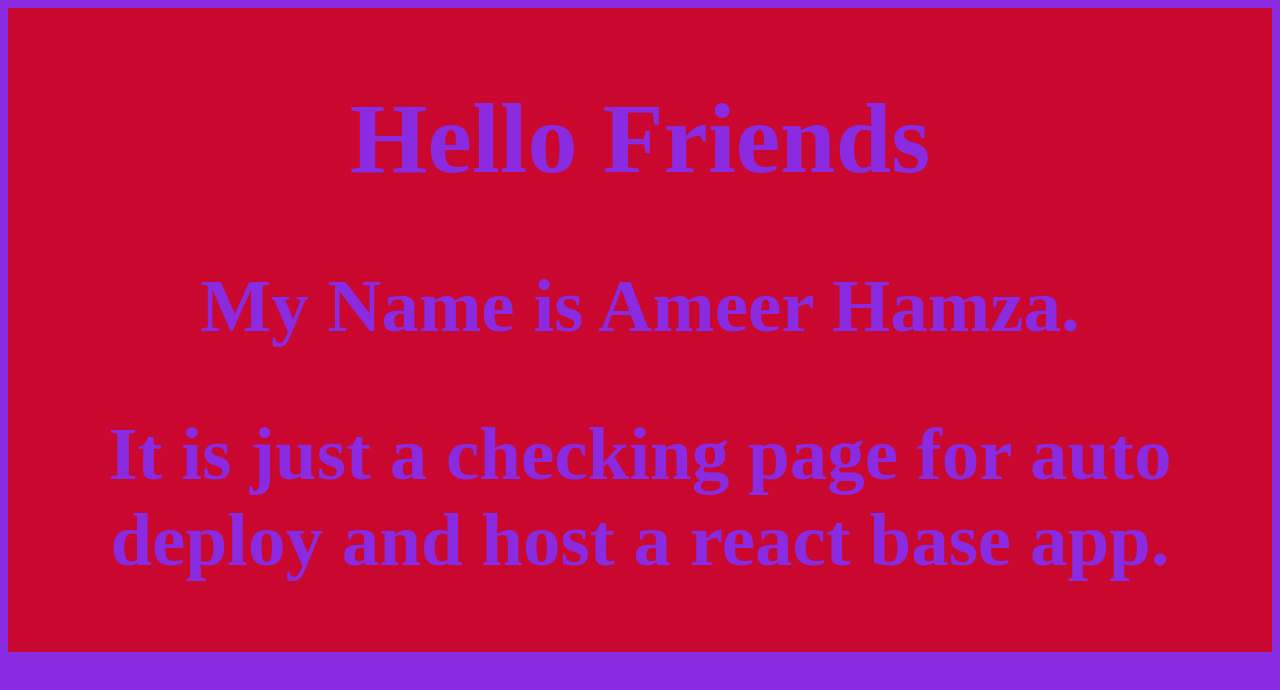
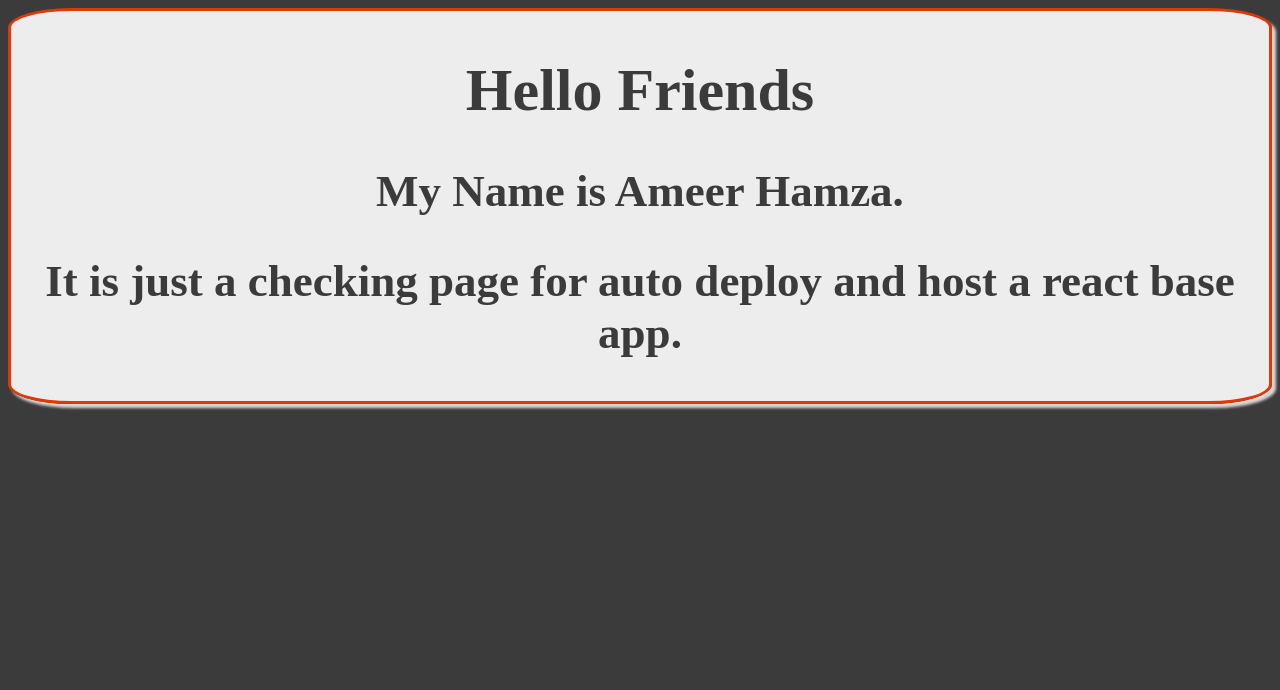
Before and after one commit to Malik-Ameer-Hamza/bootcamp2020, a React (Create React App) app: page / in a window 1280 px wide. Shown: the top 690 px of the page. Built offline with nearby package versions, Linux system fonts and the light colour scheme.

Commit message:
style to div

```diff
--- a/src/index.css
+++ b/src/index.css
@@ -1,13 +1,16 @@
 body{
-    background-color: #8a2be2;
+    background-color: rgb(59, 59, 59);
     text-align: center;
 
-    font-size: 50px;
+    font-size: 30px;
 
 }
 .App{
-    background-color: #ca072e;
-    color:#8a2be2;
+    background-color: rgba(245, 244, 244, 0.966);
+    color:rgb(59, 59, 59);
     text-align: center;
-    padding: 6px;
+    padding: 5px;
+    box-shadow: 4px 4px 3px rgba(255, 249, 249, 0.829);
+    border: 3px solid rgb(226, 56, 4);
+    border-radius: 5%;
 }
```
